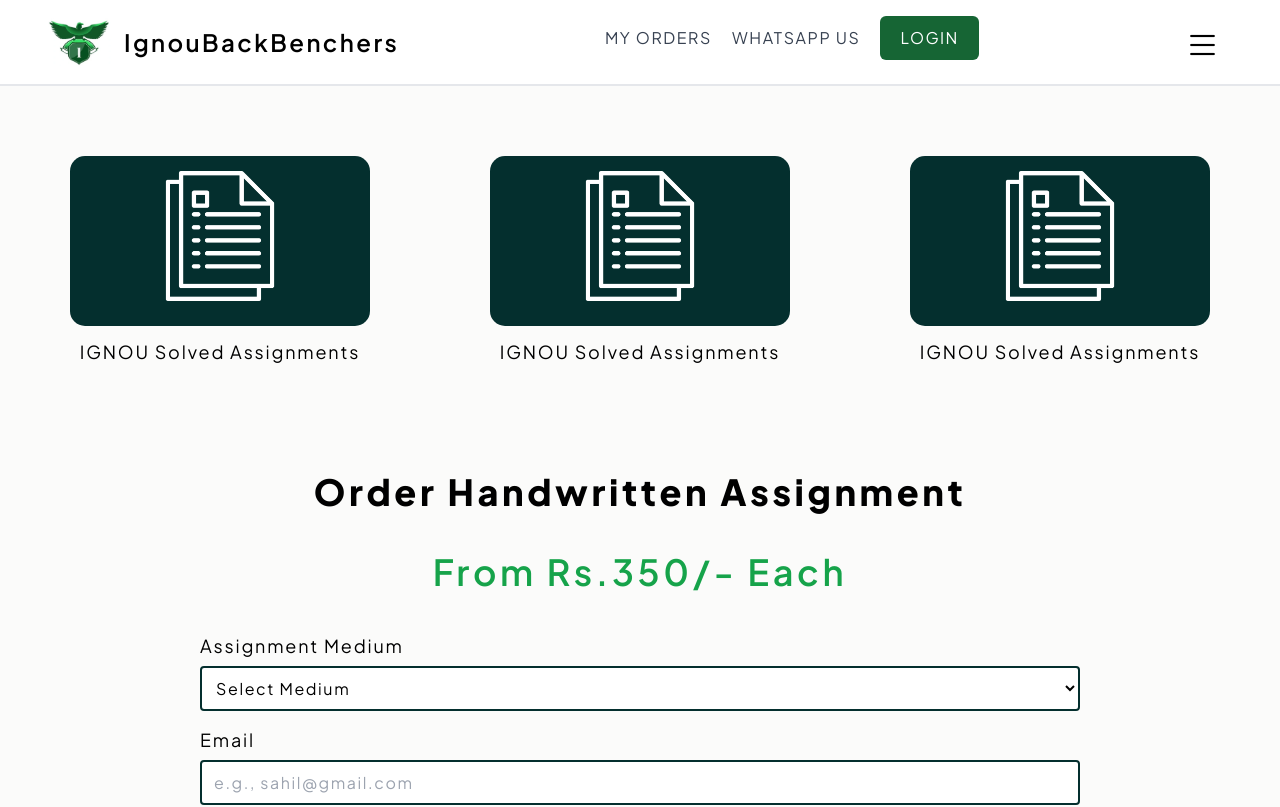
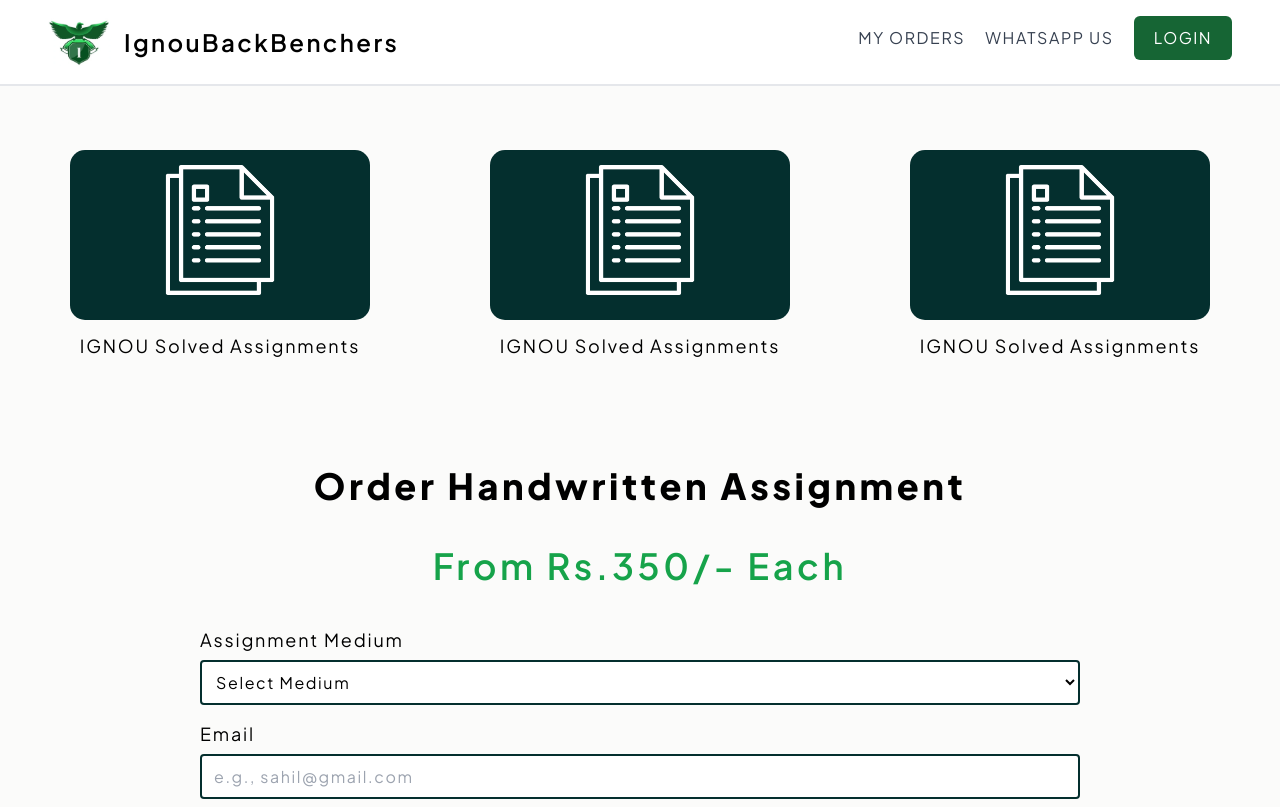
Before and after one commit to mesachinjakhar/ignoubackbenchers.com-nextjs, a Next.js app: page / in a window 1280 px wide. Shown: the top 807 px of the page. Built offline with nearby package versions, Linux system fonts and the light colour scheme.

Commit message:
header postion fixed

```diff
--- a/components/Header.jsx
+++ b/components/Header.jsx
@@ -13,7 +13,7 @@ export const Header = () => {
 
   return (
     <>
-      <header className="flex gap-2.5 justify-between px-12 py-4 items-center text-center mb-0 bg-white border-b-2 xs:px-4">
+      <header className="flex gap-2.5 justify-between px-12 py-4 items-center text-center mb-0 bg-white border-b-2 xs:px-4 fixed top-0 left-0 right-0 z-50">
         {/* Logo Section */}
         <div className="logo hover:cursor-pointer flex gap-3 text-center items-center">
           <div className="w-16 md:w-20 lg:w-16">
@@ -67,13 +67,13 @@ export const Header = () => {
         {/* Hamburger Menu Icon */}
         <i
           onClick={handleMenuClick}
-          className="bi bi-list block text-4xl cursor-pointer xs:block mt-1 text-black"
+          className="bi bi-list hidden text-4xl cursor-pointer xs:block mt-1 text-black"
         ></i>
       </header>
 
       {/* Mobile Menu Section */}
       {isMenuOpen && (
-        <div className="xs:block absolute top-16 left-0 right-0 bg-white shadow-md p-4">
+        <div className="xs:block absolute top-20 left-0 right-0 bg-white shadow-md p-4">
           <ul className="list-none">
             <li>
               <Link
@@ -107,6 +107,8 @@ export const Header = () => {
           </ul>
         </div>
       )}
+      {/* Padding for content below fixed header */}
+      <div className="pt-20"></div>
     </>
   );
 };
```
